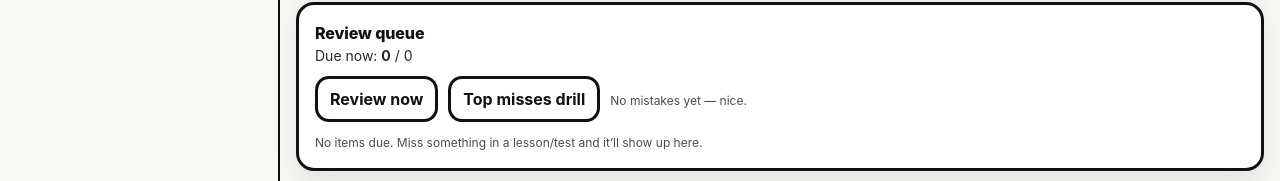
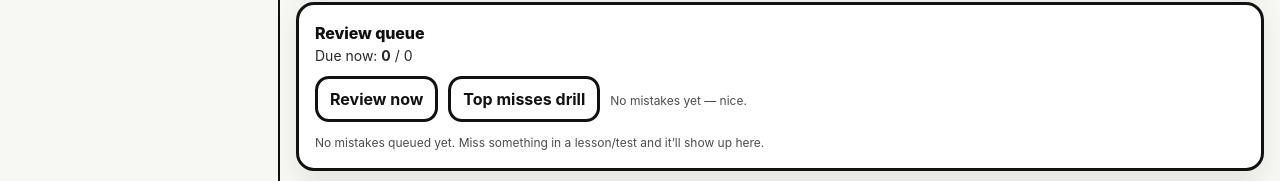
Before and after one commit to wpwcbc/ear-train-station, a React (Vite) app: page /practice in a window 1280 px wide. Shown: the part 425-606 px from the top of the page. Built offline with nearby package versions, Linux system fonts and the light colour scheme.

Commit message:
Practice: clarify review idle copy when nothing due

```diff
--- a/src/pages/PracticePage.tsx
+++ b/src/pages/PracticePage.tsx
@@ -190,7 +190,12 @@ export function PracticePage({ progress }: { progress: Progress }) {
           </div>
         ) : (
           <div style={{ marginTop: 12, fontSize: 12, opacity: 0.75 }}>
-            No items due. Miss something in a lesson/test and it’ll show up here.
+            {sched.total === 0
+              ? 'No mistakes queued yet. Miss something in a lesson/test and it’ll show up here.'
+              : sched.nextDueAt
+                ? `Nothing due right now — next due in ${msToHuman(sched.nextDueAt - now)}.`
+                : 'Nothing due right now.'}
+            {sched.total > 0 ? <span style={{ marginLeft: 6, opacity: 0.8 }}>Warm‑up is optional.</span> : null}
           </div>
         )}
       </div>
```
